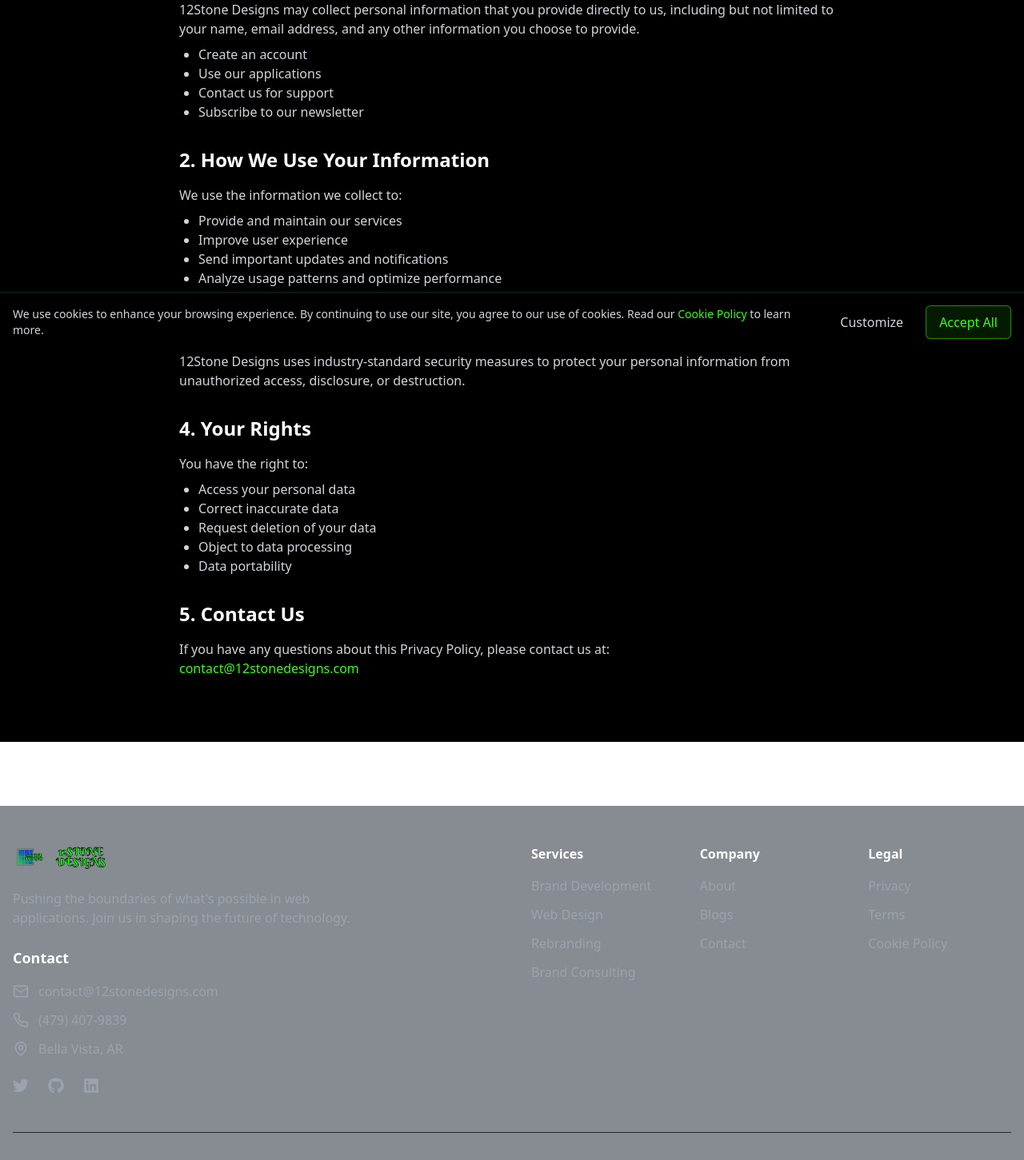
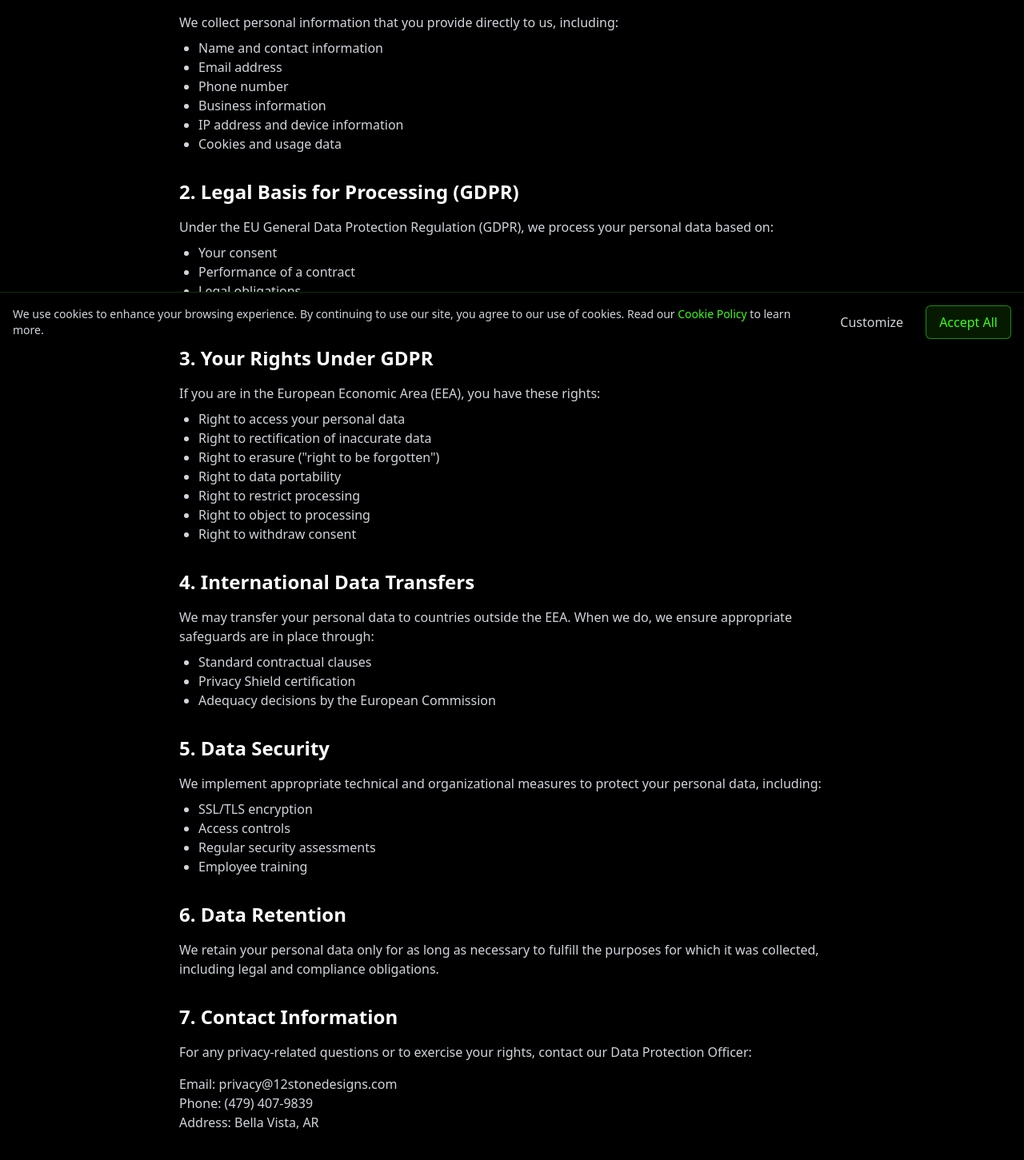
Before and after one commit to 12StoneDesigns/12stonedesignswebsite, a React (Vite) app: page /privacy in a window 1280 px wide. Shown: the part 360-1811 px from the top of the page at 80% size. Built offline with nearby package versions, Linux system fonts and the light colour scheme; no server answers.

Commit message:
Improve website compliance, accessibility, and update legal documents

```diff
--- a/src/components/Layout.tsx
+++ b/src/components/Layout.tsx
@@ -15,18 +15,37 @@
 
   return (
     <div className="min-h-screen text-white relative">
+      {/* Skip to main content link for keyboard users */}
+      <a
+        href="#main-content"
+        className="sr-only focus:not-sr-only focus:absolute focus:z-50 focus:p-4 focus:bg-black focus:text-neon-green"
+      >
+        Skip to main content
+      </a>
+
       <div
         className="fixed inset-0 bg-cover bg-center bg-no-repeat bg-fixed -z-10"
         style={{
           backgroundImage: `url(/images/hero/A_modern_and_creative_workspace_represent.jpg)`,
           backgroundAttachment: 'fixed'
         }}
+        role="presentation"
+        aria-hidden="true"
       />
-      <div className="fixed inset-0 bg-black/70 backdrop-blur-[2px] -z-10" />
-      <Navigation />
-      <div className="pt-16">
+      <div
+        className="fixed inset-0 bg-black/70 backdrop-blur-[2px] -z-10"
+        role="presentation"
+        aria-hidden="true"
+      />
+
+      <header role="banner">
+        <Navigation />
+      </header>
+
+      <main id="main-content" className="pt-16" role="main">
         <Outlet />
-      </div>
+      </main>
+
       <Footer />
       <CookieBanner />
     </div>
--- a/src/components/footer/Footer.tsx
+++ b/src/components/footer/Footer.tsx
@@ -3,8 +3,11 @@
 import SocialLinks from './SocialLinks';
 import FooterLinks from './FooterLinks';
 
-const Footer = () => (
-  <footer className="bg-gray-900/50 mt-20">
+const Footer = () => {
+  const currentYear = new Date().getFullYear();
+
+  return (
+    <footer role="contentinfo" className="bg-gray-900/50 mt-20">
       <div className="max-w-7xl mx-auto px-4 py-12">
         <div className="grid grid-cols-1 lg:grid-cols-2 gap-12">
           <div className="space-y-6">
@@ -48,13 +51,17 @@
           </div>
           <FooterLinks />
         </div>
-      <div className="mt-12 pt-8 border-t border-gray-800">
-        <p className="text-sm text-gray-400">
-          &copy; {new Date().getFullYear()} 12Stone Designs. All rights reserved.
+        <div className="mt-8 pt-8 border-t border-neon-green/20">
+          <p className="text-gray-300 text-sm text-center">
+            &copy; {currentYear} 12Stone Designs. All rights reserved.
+          </p>
+          <p className="text-gray-400 text-xs text-center mt-2">
+            This website and its contents are protected by copyright law.
           </p>
         </div>
       </div>
     </footer>
   );
+};
 
 export default Footer;
--- a/src/pages/legal/Privacy.tsx
+++ b/src/pages/legal/Privacy.tsx
@@ -7,66 +7,103 @@
         <h1 className="text-4xl font-bold text-white mb-8">Privacy Policy</h1>
 
         <div className="prose prose-invert max-w-none">
-          <p className="text-gray-300 mb-6">Last updated: January 6, 2025</p>
+          <p className="text-gray-300 mb-6">Last updated: January 30, 2025</p>
 
           <section className="mb-8">
             <h2 className="text-2xl font-semibold text-white mb-4">1. Information We Collect</h2>
             <p className="text-gray-300">
-              This Privacy Policy describes how 12Stone Designs collects, uses, and shares your personal information when you use our services.
+              12Stone Designs ("we", "us", "our") is committed to protecting your privacy. This Privacy Policy describes how we collect, use, and share your personal information when you use our services.
             </p>
-            <p className="text-gray-300">
-              12Stone Designs may collect personal information that you provide directly to us, including but not limited to your name, email address, and any other information you choose to provide.
+            <p className="text-gray-300 mt-4">
+              We collect personal information that you provide directly to us, including:
             </p>
             <ul className="list-disc pl-6 text-gray-300 mt-2">
-              <li>Create an account</li>
-              <li>Use our applications</li>
-              <li>Contact us for support</li>
-              <li>Subscribe to our newsletter</li>
+              <li>Name and contact information</li>
+              <li>Email address</li>
+              <li>Phone number</li>
+              <li>Business information</li>
+              <li>IP address and device information</li>
+              <li>Cookies and usage data</li>
             </ul>
           </section>
 
           <section className="mb-8">
-            <h2 className="text-2xl font-semibold text-white mb-4">2. How We Use Your Information</h2>
+            <h2 className="text-2xl font-semibold text-white mb-4">2. Legal Basis for Processing (GDPR)</h2>
             <p className="text-gray-300">
-              We use the information we collect to:
+              Under the EU General Data Protection Regulation (GDPR), we process your personal data based on:
             </p>
             <ul className="list-disc pl-6 text-gray-300 mt-2">
-              <li>Provide and maintain our services</li>
-              <li>Improve user experience</li>
-              <li>Send important updates and notifications</li>
-              <li>Analyze usage patterns and optimize performance</li>
+              <li>Your consent</li>
+              <li>Performance of a contract</li>
+              <li>Legal obligations</li>
+              <li>Legitimate business interests</li>
             </ul>
           </section>
 
           <section className="mb-8">
-            <h2 className="text-2xl font-semibold text-white mb-4">3. Data Security</h2>
+            <h2 className="text-2xl font-semibold text-white mb-4">3. Your Rights Under GDPR</h2>
             <p className="text-gray-300">
-              12Stone Designs uses industry-standard security measures to protect your personal information from unauthorized access, disclosure, or destruction.
+              If you are in the European Economic Area (EEA), you have these rights:
+            </p>
+            <ul className="list-disc pl-6 text-gray-300 mt-2">
+              <li>Right to access your personal data</li>
+              <li>Right to rectification of inaccurate data</li>
+              <li>Right to erasure ("right to be forgotten")</li>
+              <li>Right to data portability</li>
+              <li>Right to restrict processing</li>
+              <li>Right to object to processing</li>
+              <li>Right to withdraw consent</li>
+            </ul>
+          </section>
+
+          <section className="mb-8">
+            <h2 className="text-2xl font-semibold text-white mb-4">4. International Data Transfers</h2>
+            <p className="text-gray-300">
+              We may transfer your personal data to countries outside the EEA. When we do, we ensure appropriate safeguards are in place through:
+            </p>
+            <ul className="list-disc pl-6 text-gray-300 mt-2">
+              <li>Standard contractual clauses</li>
+              <li>Privacy Shield certification</li>
+              <li>Adequacy decisions by the European Commission</li>
+            </ul>
+          </section>
+
+          <section className="mb-8">
+            <h2 className="text-2xl font-semibold text-white mb-4">5. Data Security</h2>
+            <p className="text-gray-300">
+              We implement appropriate technical and organizational measures to protect your personal data, including:
+            </p>
+            <ul className="list-disc pl-6 text-gray-300 mt-2">
+              <li>SSL/TLS encryption</li>
+              <li>Access controls</li>
+              <li>Regular security assessments</li>
+              <li>Employee training</li>
+            </ul>
+          </section>
+
+          <section className="mb-8">
+            <h2 className="text-2xl font-semibold text-white mb-4">6. Data Retention</h2>
+            <p className="text-gray-300">
+              We retain your personal data only for as long as necessary to fulfill the purposes for which it was collected, including legal and compliance obligations.
             </p>
           </section>
 
           <section className="mb-8">
-            <h2 className="text-2xl font-semibold text-white mb-4">4. Your Rights</h2>
+            <h2 className="text-2xl font-semibold text-white mb-4">7. Contact Information</h2>
             <p className="text-gray-300">
-              You have the right to:
+              For any privacy-related questions or to exercise your rights, contact our Data Protection Officer:
             </p>
-            <ul className="list-disc pl-6 text-gray-300 mt-2">
-              <li>Access your personal data</li>
-              <li>Correct inaccurate data</li>
-              <li>Request deletion of your data</li>
-              <li>Object to data processing</li>
-              <li>Data portability</li>
-            </ul>
+            <div className="text-gray-300 mt-4">
+              <p>Email: privacy@12stonedesigns.com</p>
+              <p>Phone: (479) 407-9839</p>
+              <p>Address: Bella Vista, AR</p>
+            </div>
           </section>
 
           <section className="mb-8">
-            <h2 className="text-2xl font-semibold text-white mb-4">5. Contact Us</h2>
+            <h2 className="text-2xl font-semibold text-white mb-4">8. Updates to This Policy</h2>
             <p className="text-gray-300">
-              If you have any questions about this Privacy Policy, please contact us at:
-              <br />
-              <a href="mailto:contact@12stonedesigns.com" className="text-neon-green hover:underline">
-                contact@12stonedesigns.com
-              </a>
+              We may update this Privacy Policy from time to time. We will notify you of any changes by posting the new Privacy Policy on this page and updating the "Last updated" date.
             </p>
           </section>
         </div>
--- a/src/pages/legal/Terms.tsx
+++ b/src/pages/legal/Terms.tsx
@@ -7,57 +7,98 @@
         <h1 className="text-4xl font-bold text-white mb-8">Terms of Service</h1>
 
         <div className="prose prose-invert max-w-none">
-          <p className="text-gray-300 mb-6">Last updated: January 6, 2025</p>
+          <p className="text-gray-300 mb-6">Last updated: January 30, 2025</p>
 
           <section className="mb-8">
-            <h2 className="text-2xl font-semibold text-white mb-4">1. Acceptance of Terms</h2>
+            <h2 className="text-2xl font-semibold text-white mb-4">1. Agreement to Terms</h2>
             <p className="text-gray-300">
-              By accessing and using 12Stone Designs' services, you agree to be bound by these Terms of Service. If you do not agree to these terms, please do not use our services.
+              By accessing or using the services of 12Stone Designs ("Company", "we", "us", "our"), you agree to be bound by these Terms of Service and all applicable laws and regulations.
             </p>
           </section>
 
           <section className="mb-8">
-            <h2 className="text-2xl font-semibold text-white mb-4">2. Use of Services</h2>
+            <h2 className="text-2xl font-semibold text-white mb-4">2. Intellectual Property Rights</h2>
             <p className="text-gray-300">
-              You agree to use our services only for lawful purposes and in accordance with these Terms. You are responsible for:
+              The Service and its original content, features, and functionality are owned by 12Stone Designs and are protected by copyright and other intellectual property laws.
+            </p>
+            <div className="mt-4 space-y-2 text-gray-300">
+              <p><strong>2.1 Our Content</strong></p>
+              <p>
+                All content on this website, including but not limited to text, graphics, logos, images, audio clips, digital downloads, data compilations, and software, is the property of 12Stone Designs or its content suppliers and is protected by copyright laws.
+              </p>
+              <p><strong>2.2 Your Use of Our Content</strong></p>
+              <p>
+                You may not reproduce, distribute, modify, create derivative works of, publicly display, publicly perform, republish, download, store, or transmit any content on our website, except as follows:
+              </p>
+              <ul className="list-disc pl-6 mt-2">
+                <li>Your computer may temporarily store copies of materials for viewing purposes only</li>
+                <li>You may print or download one copy of a reasonable number of pages for your personal, non-commercial use</li>
+                <li>You may share links to our content on social media platforms</li>
+              </ul>
+            </div>
+          </section>
+
+          <section className="mb-8">
+            <h2 className="text-2xl font-semibold text-white mb-4">3. User Content</h2>
+            <p className="text-gray-300">
+              By posting, uploading, or submitting content to our service, you grant us a worldwide, non-exclusive, royalty-free license to use, reproduce, modify, and distribute that content for the purpose of providing our services.
+            </p>
+          </section>
+
+          <section className="mb-8">
+            <h2 className="text-2xl font-semibold text-white mb-4">4. Prohibited Uses</h2>
+            <p className="text-gray-300">
+              You may use our Service only for lawful purposes and in accordance with these Terms. You agree not to:
             </p>
             <ul className="list-disc pl-6 text-gray-300 mt-2">
-              <li>Maintaining the confidentiality of your account</li>
-              <li>All activities that occur under your account</li>
-              <li>Complying with all applicable laws and regulations</li>
+              <li>Use the Service in any way that violates applicable laws or regulations</li>
+              <li>Infringe upon or violate our intellectual property rights or those of others</li>
+              <li>Attempt to gain unauthorized access to any portion of the Service</li>
+              <li>Interfere with or disrupt the Service or servers</li>
             </ul>
           </section>
 
           <section className="mb-8">
-            <h2 className="text-2xl font-semibold text-white mb-4">3. Intellectual Property</h2>
+            <h2 className="text-2xl font-semibold text-white mb-4">5. DMCA Notice & Takedown Procedures</h2>
             <p className="text-gray-300">
-              All content, features, and functionality of our services are owned by 12Stone Designs and are protected by international copyright, trademark, and other intellectual property laws.
+              If you believe that any content on our website infringes upon your copyright, please send a notification containing:
+            </p>
+            <ul className="list-disc pl-6 text-gray-300 mt-2">
+              <li>Identification of the copyrighted work claimed to be infringed</li>
+              <li>Identification of the allegedly infringing material</li>
+              <li>Your contact information</li>
+              <li>A statement of good faith belief</li>
+              <li>A statement of accuracy under penalty of perjury</li>
+            </ul>
+            <p className="text-gray-300 mt-4">
+              Send DMCA notices to: dmca@12stonedesigns.com
             </p>
           </section>
 
           <section className="mb-8">
-            <h2 className="text-2xl font-semibold text-white mb-4">4. Limitation of Liability</h2>
+            <h2 className="text-2xl font-semibold text-white mb-4">6. Limitation of Liability</h2>
             <p className="text-gray-300">
-              12Stone Designs shall not be liable for any indirect, incidental, special, consequential, or punitive damages resulting from your use or inability to use our services.
+              12Stone Designs shall not be liable for any indirect, incidental, special, consequential, or punitive damages resulting from your use of or inability to use the Service.
             </p>
           </section>
 
           <section className="mb-8">
-            <h2 className="text-2xl font-semibold text-white mb-4">5. Modifications</h2>
+            <h2 className="text-2xl font-semibold text-white mb-4">7. Changes to Terms</h2>
             <p className="text-gray-300">
-              We reserve the right to modify these Terms at any time. We will notify users of any material changes via email or through our services.
+              We reserve the right to modify or replace these Terms at any time. We will provide notice of any changes by posting the new Terms on this page and updating the "Last updated" date.
             </p>
           </section>
 
           <section className="mb-8">
-            <h2 className="text-2xl font-semibold text-white mb-4">6. Contact</h2>
+            <h2 className="text-2xl font-semibold text-white mb-4">8. Contact Information</h2>
             <p className="text-gray-300">
-              For questions about these Terms, please contact us at:
-              <br />
-              <a href="mailto:contact@12stonedesigns.com" className="text-neon-green hover:underline">
-                contact@12stonedesigns.com
-              </a>
+              For any questions about these Terms, please contact us at:
             </p>
+            <div className="text-gray-300 mt-4">
+              <p>Email: legal@12stonedesigns.com</p>
+              <p>Phone: (479) 407-9839</p>
+              <p>Address: Bella Vista, AR</p>
+            </div>
           </section>
         </div>
       </div>
```
Also changed, not shown: src/components/blog/BlogSection.tsx (+18 -18 lines), 1 other file (tests, documents, lock files or other folders). Lines whose indentation alone changed are shown as unchanged.
